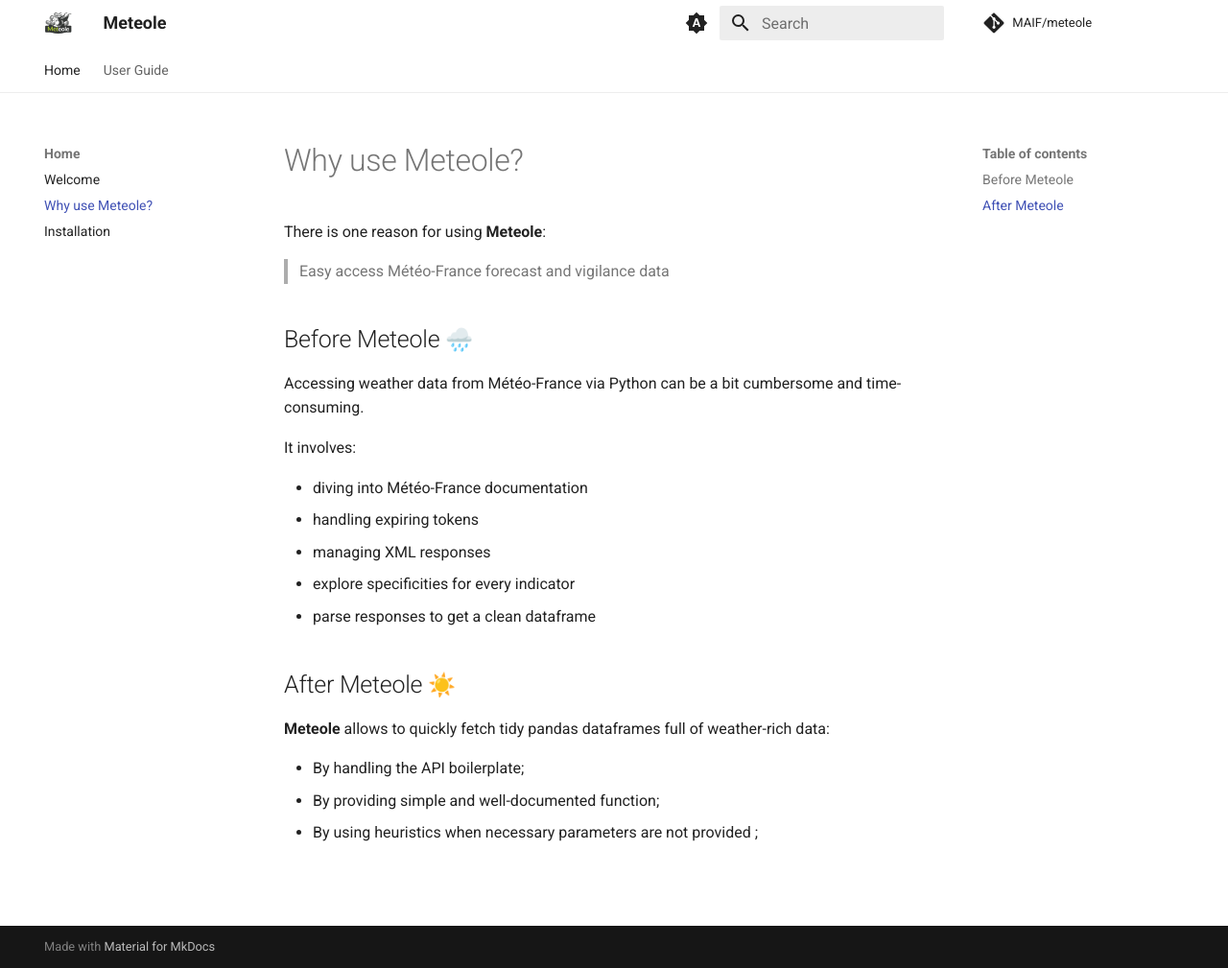
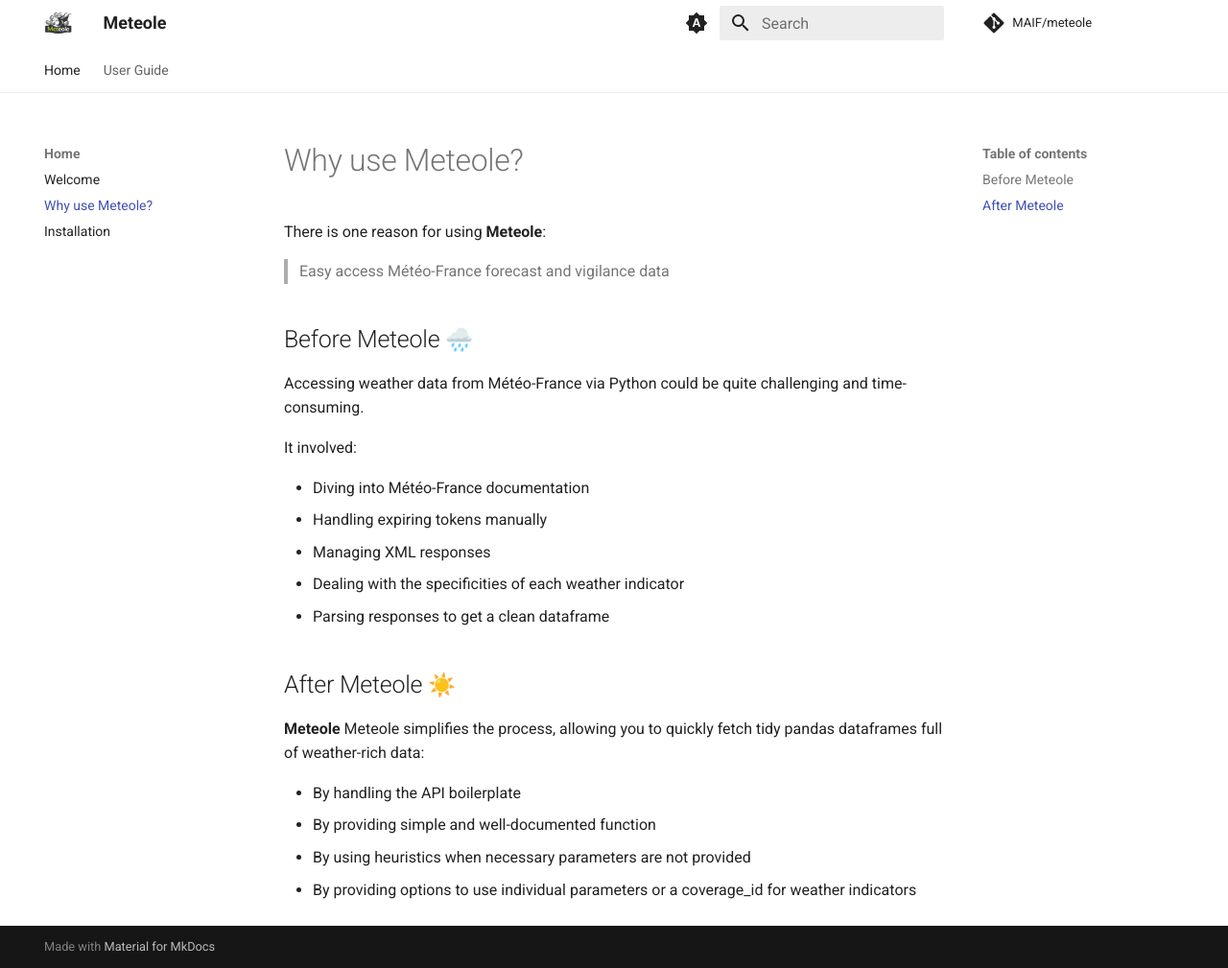
Before and after one commit to ThomasBouche/meteole, an MkDocs documentation site: the page built from docs/pages/why.md, in a window 1280 px wide and 1009 px high. Shown: the whole window at 96% size. Built offline with MkDocs 1.6.1 and Material for MkDocs 9.7.7, drawn with Linux system fonts in a browser that asks for light colours; emoji names are drawn with the system emoji font; comment, search, counter and statistics services are not loaded.

Commit message:
Update why.md
Signed-off-by: ThomasBouche <53937041+ThomasBouche@users.noreply.github.com>

```diff
--- a/docs/pages/why.md
+++ b/docs/pages/why.md
@@ -4,20 +4,21 @@ There is one reason for using **Meteole**:
 
 ## Before Meteole :cloud_with_rain:
 
-Accessing weather data from Météo-France via Python can be a bit cumbersome and time-consuming.
+Accessing weather data from Météo-France via Python could be quite challenging and time-consuming.
 
-It involves:
+It involved:
 
-* diving into Météo-France documentation
-* handling expiring tokens
-* managing XML responses
-* explore specificities for every indicator
-* parse responses to get a clean dataframe
+* Diving into Météo-France documentation
+* Handling expiring tokens manually
+* Managing XML responses
+* Dealing with the specificities of each weather indicator
+* Parsing responses to get a clean dataframe
 
 ## After Meteole :sunny:
 
-**Meteole** allows to quickly fetch tidy pandas dataframes full of weather-rich data:
+**Meteole** Meteole simplifies the process, allowing you to quickly fetch tidy pandas dataframes full of weather-rich data:
 
-* By handling the API boilerplate;
-* By providing simple and well-documented function;
-* By using heuristics when necessary parameters are not provided ;
+* By handling the API boilerplate
+* By providing simple and well-documented function
+* By using heuristics when necessary parameters are not provided
+* By providing options to use individual parameters or a coverage_id for weather indicators
```
